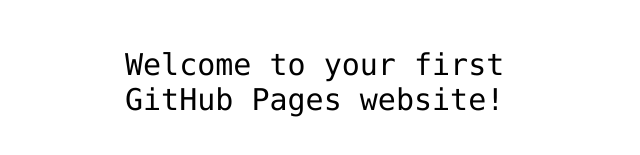
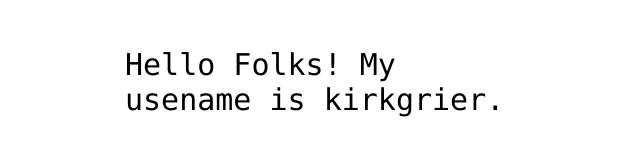
Before and after one commit to kirkgrier/hello-world, a plain HTML site: page index.html in a window 1280 px wide. Shown: the part 341-496 px from the top of the page, without its empty margins (315-955 px from the left). Drawn offline with Linux system fonts and the light colour scheme.

Commit message:
Add my username to index.html file

```diff
--- a/index.html
+++ b/index.html
@@ -11,8 +11,9 @@
 
 <img src="https://octodex.github.com/images/daftpunktocat-thomas.gif" id="octocat" alt="octocat-gif" />
 
-<!-- Change this code here by copy and pasting your template on line 15 -->
-<p>Welcome to your first GitHub Pages website!</p>
+<p>
+  Hello Folks! My usename is kirkgrier.
+</p>
 
 </body>
 </html>
```
